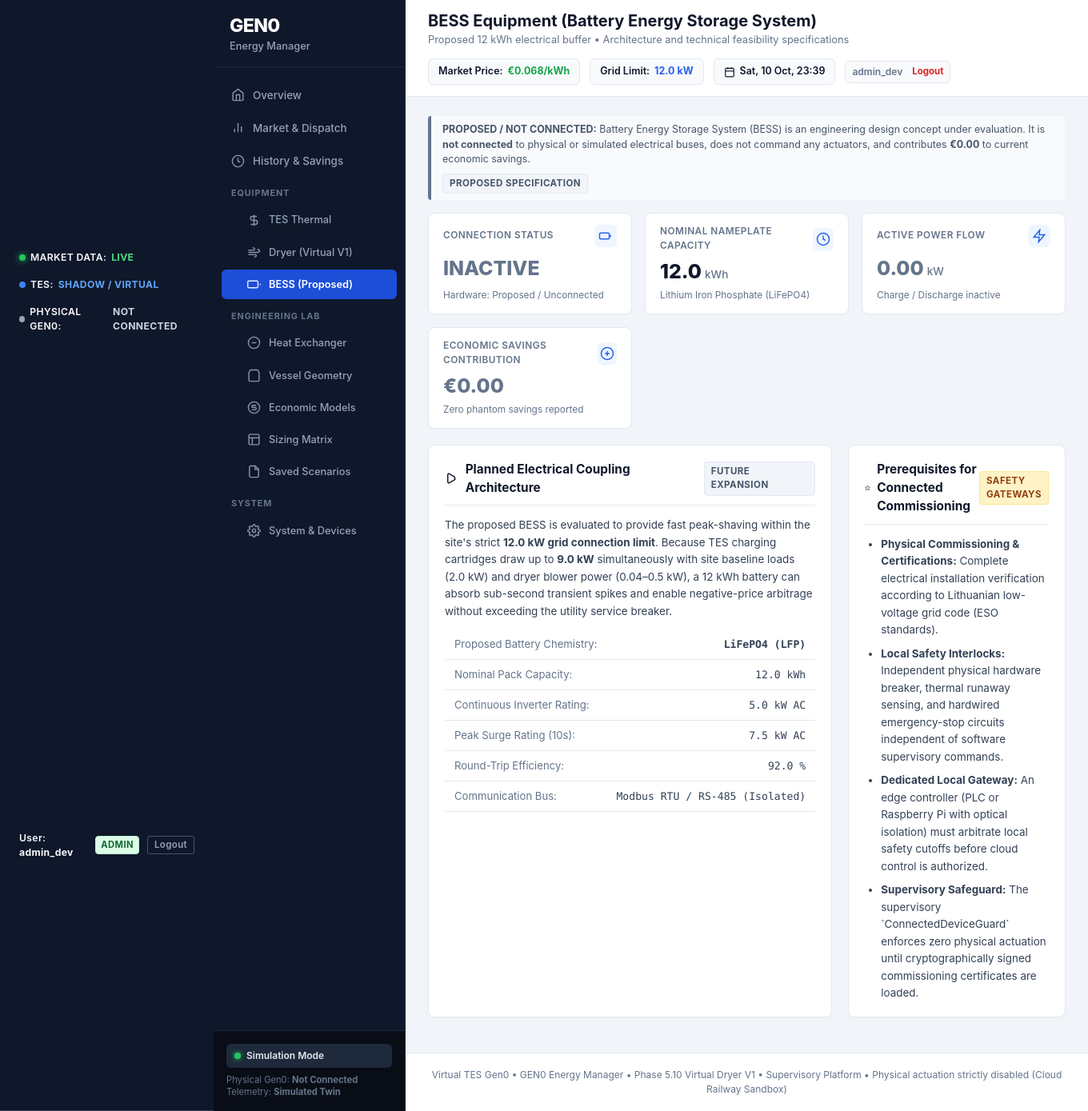
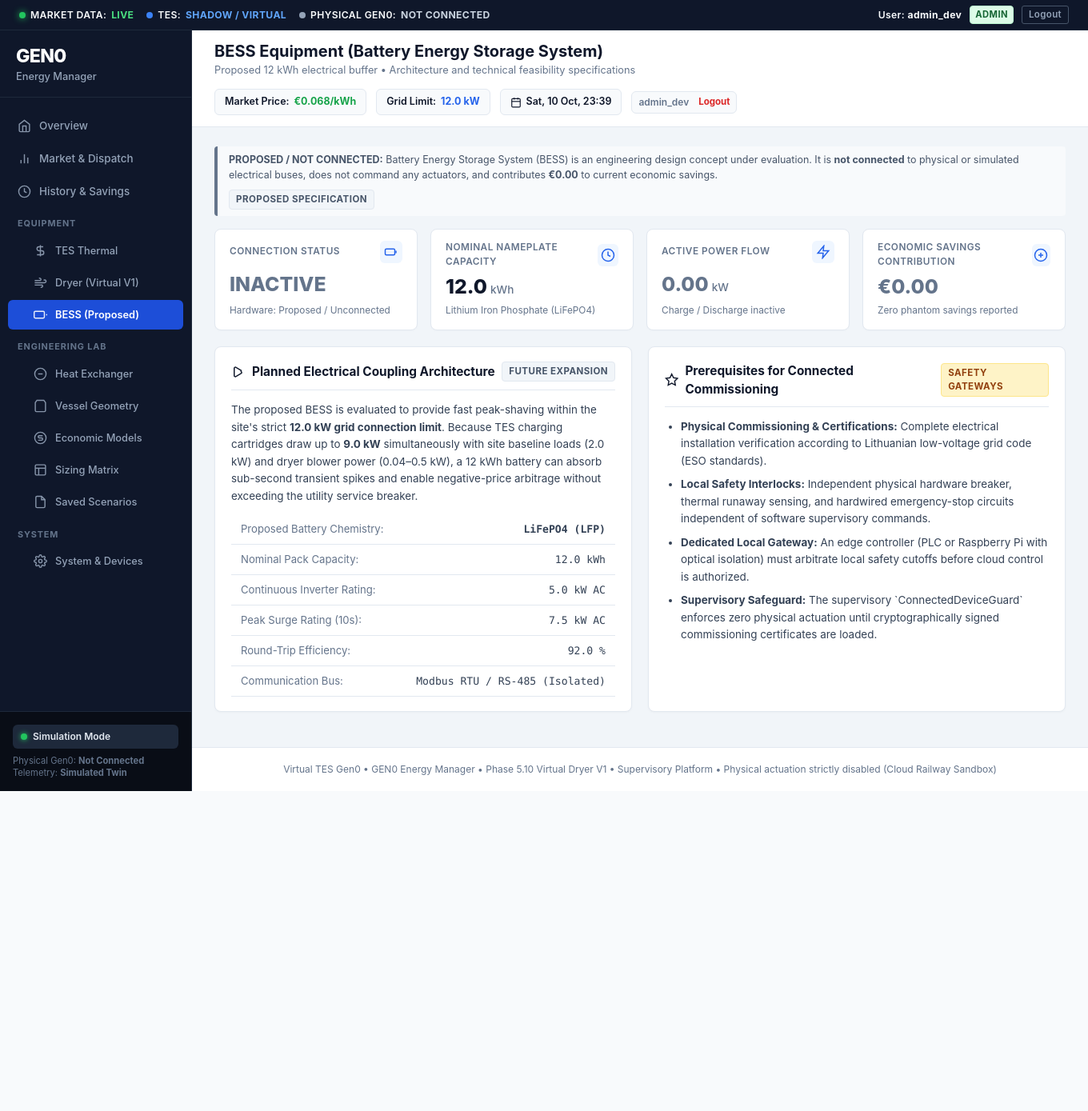
Before and after one commit to manto2nd-ctrl/virtual-tes, a FastAPI app: page /dashboard/bess in a window 1360 px wide. Shown: the whole page at 80% size. After the commit the page ends 989 px from the top, so only its background shows below. Run offline with FastAPI, Linux system fonts and the light colour scheme; data comes from the database, SQL or seed files in the repository; data that the repository does not hold is empty.

Commit message:
fix(ui): place production provenance banner as full-width top header instead of vertical sidebar column

```diff
--- a/app/web/templates/base.html
+++ b/app/web/templates/base.html
@@ -41,13 +41,18 @@
       font-size: 13.5px;
       min-height: 100vh;
       display: flex;
+      flex-direction: column;
+      margin: 0;
+      padding: 0;
     }
 
     /* Layout Structure: Sidebar + Main App */
     .app-layout {
       display: flex;
+      flex-direction: row;
       width: 100%;
-      min-height: 100vh;
+      flex-grow: 1;
+      min-height: 0;
     }
 
     /* Sidebar Navigation */
@@ -462,18 +467,19 @@
 
     /* Production Banner (Phase 5.9) */
     .production-banner {
+      width: 100%;
       background: #0f172a;
       color: #f8fafc;
-      padding: 6px 24px;
+      padding: 7px 24px;
       display: flex;
       justify-content: space-between;
       align-items: center;
       font-size: 0.76rem;
       font-weight: 600;
       letter-spacing: 0.03em;
-      border-bottom: 1px solid #334155;
-      flex-wrap: wrap;
-      gap: 8px;
+      border-bottom: 1px solid #1e293b;
+      flex-shrink: 0;
+      box-sizing: border-box;
     }
     .banner-items {
       display: flex;
```
